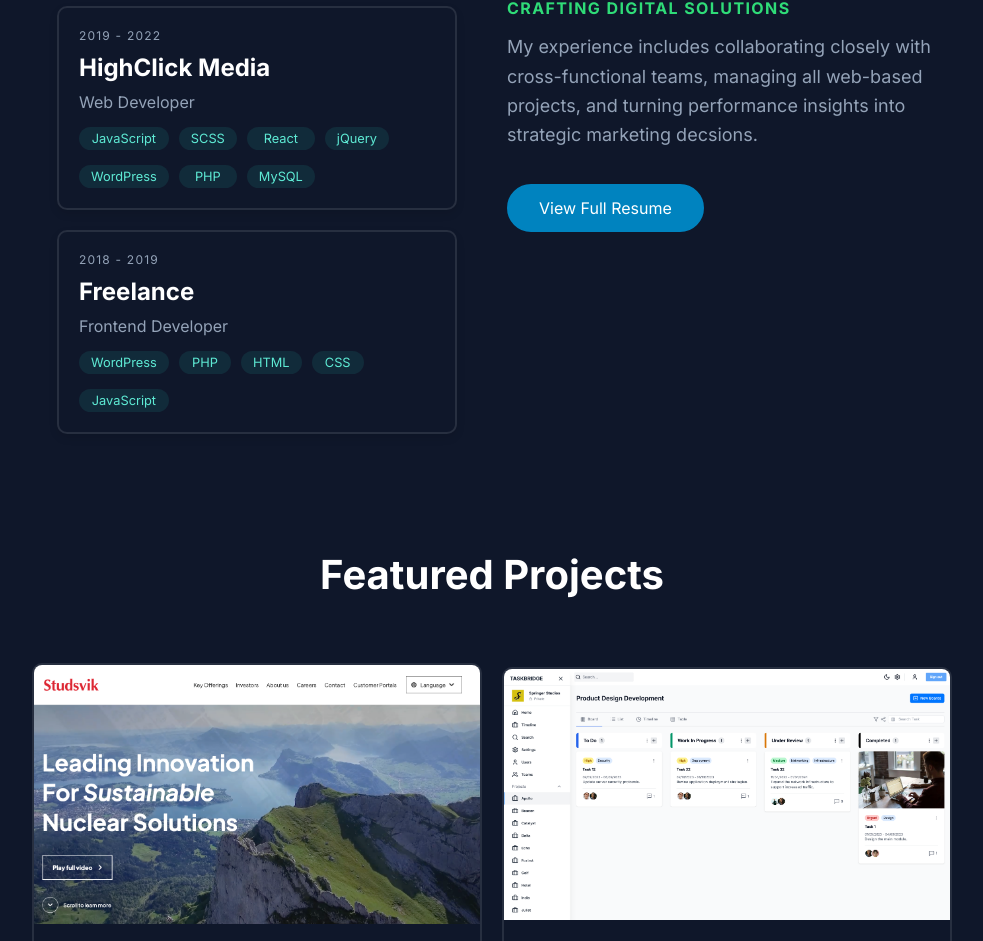
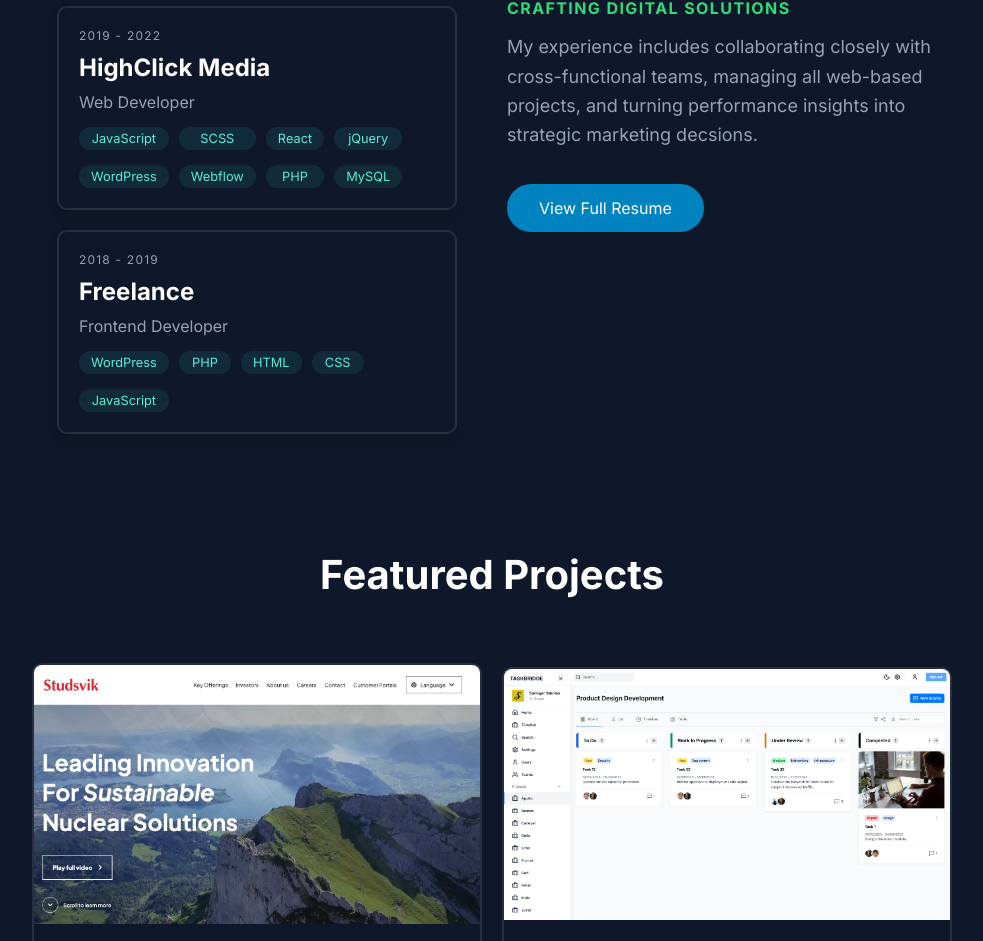
Before and after one commit to itsrichardhaar/Springer-React-Sandbox, a React (Create React App) app in the folder springer-sandbox/: page / in a window 1280 px wide. Shown: the part 1098-2039 px from the top of the page, without its empty margins (148-1131 px from the left). Built offline with nearby package versions, Linux system fonts and the light colour scheme.

Commit message:
Update index.js add new tag

```diff
--- a/springer-sandbox/src/components/ExperienceSection/index.js
+++ b/springer-sandbox/src/components/ExperienceSection/index.js
@@ -114,6 +114,7 @@ const ExperienceSection = ({
                             <Tag>React</Tag>
                             <Tag>jQuery</Tag>
                             <Tag>WordPress</Tag>
+                            <Tag>Webflow</Tag>
                             <Tag>PHP</Tag>
                             <Tag>MySQL</Tag>
                         </TagWrapper>
```
